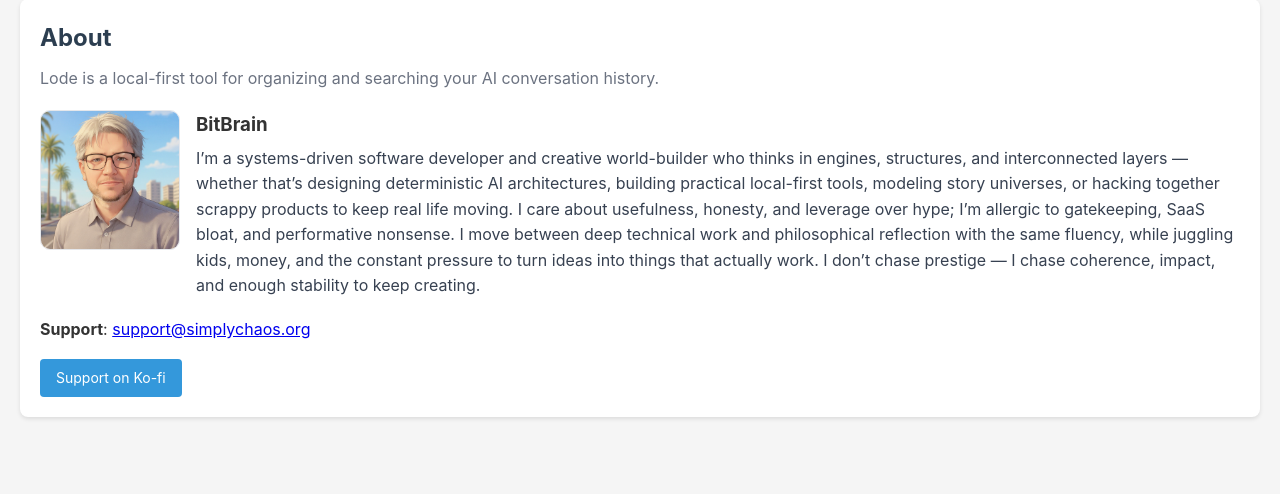
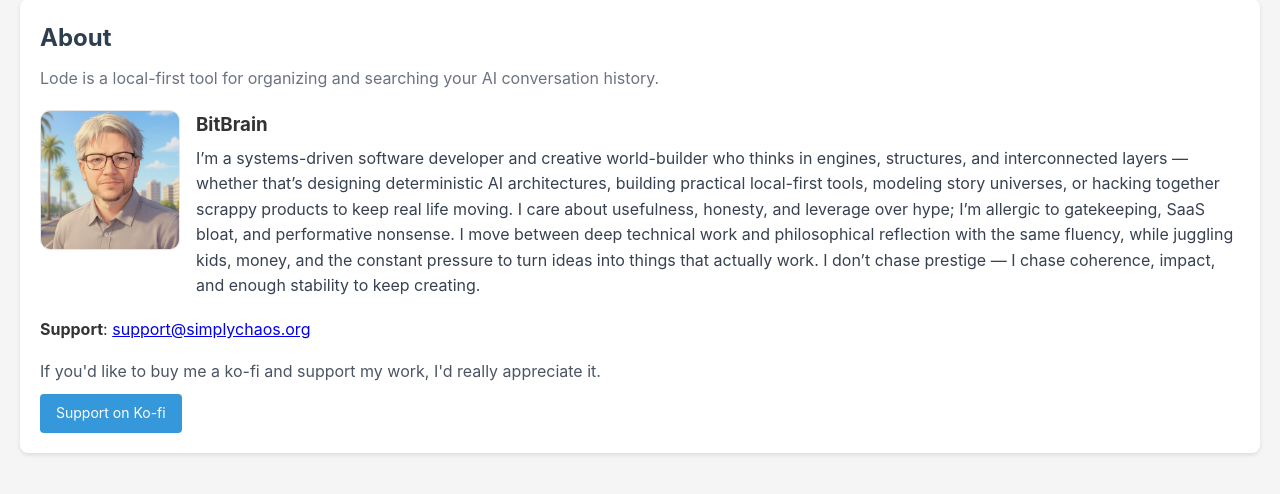
Before and after one commit to fox4snce/lode, a FastAPI app: page /about in a window 1280 px wide. Shown: the part 83-577 px from the top of the page. Run offline with FastAPI, Linux system fonts and the light colour scheme; some libraries are stand-ins or nearby versions.

Commit message:
Add Ko-fi support message on About page

```diff
--- a/templates/about.html
+++ b/templates/about.html
@@ -42,6 +42,9 @@
         </div>
 
         <div style="margin-top: 16px;">
+            <p style="margin: 0 0 10px 0; color: #4b5563;">
+                If you'd like to buy me a ko-fi and support my work, I'd really appreciate it.
+            </p>
             <a href="https://ko-fi.com/recursiverealms" target="_blank" class="btn btn-primary">
                 Support on Ko-fi
             </a>
```
